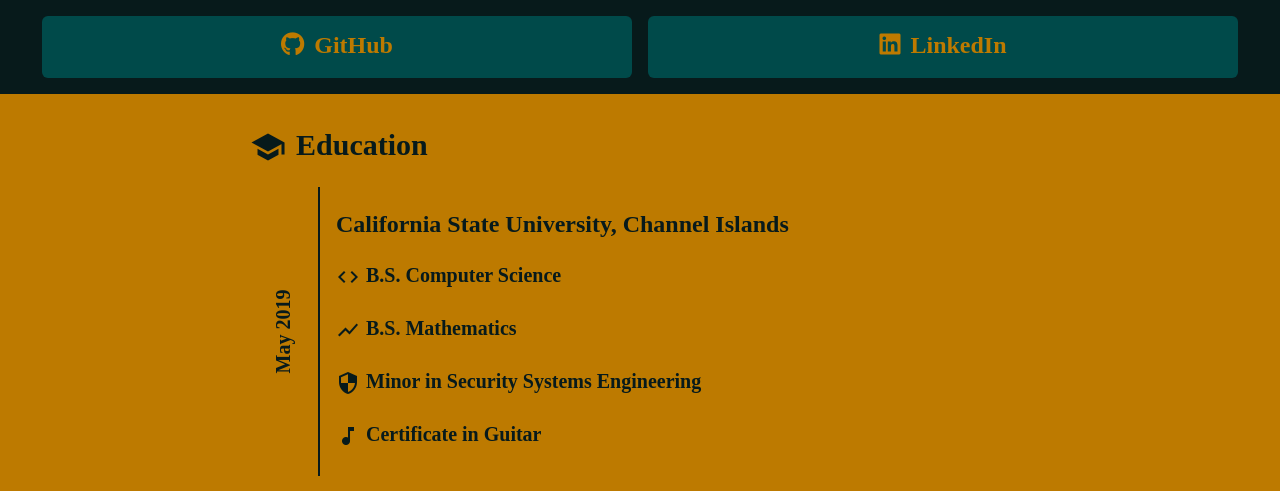
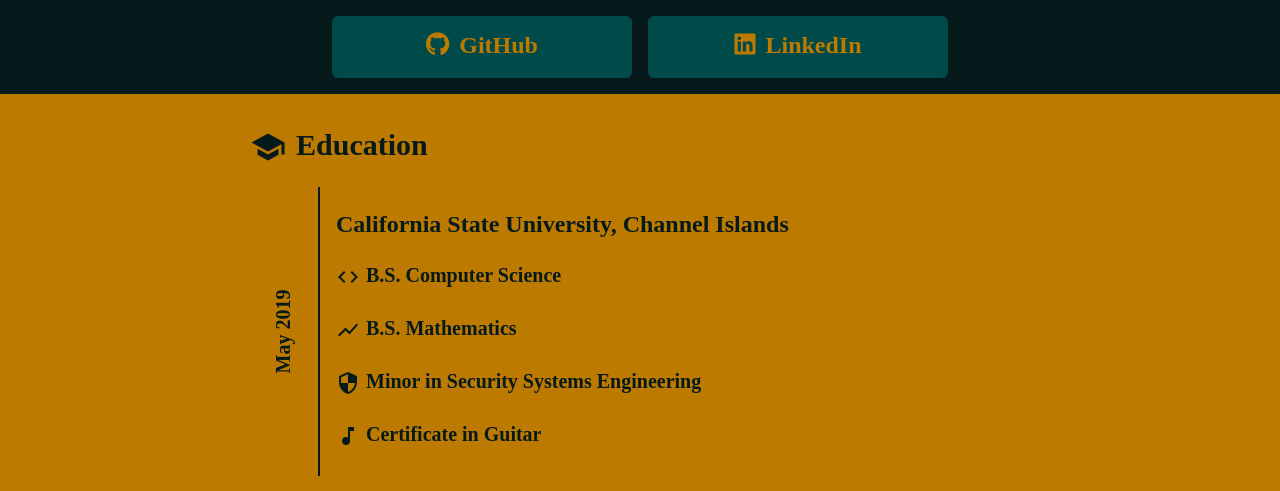
Before and after one commit to ryanrackemann/ryanrackemann.github.io, a PHP site: page / in a window 1280 px wide. Shown: the part 80-571 px from the top of the page. Run offline with PHP 8.4, Linux system fonts and the light colour scheme.

Commit message:
fixed .external buttons

```diff
--- a/css/style.css
+++ b/css/style.css
@@ -32,7 +32,7 @@
      color: var(--orange);
 }
 
-header, footer, main > * { padding: 16px 24px; }
+header, main > *, footer { padding: 16px 24px; }
 
 i {
      font-family: 'Material Icons';
@@ -77,7 +77,9 @@
      display: inline-grid;
      grid-template-areas: 'GitHub LinkedIn';
      grid-gap: 16px;
-     grid-template-columns: 1fr 1fr;
+     grid-template-columns: repeat(2, minmax(100px, 300px));
+     justify-content: center;
+     align-items: center;
 }
 
 .externals a {
```
